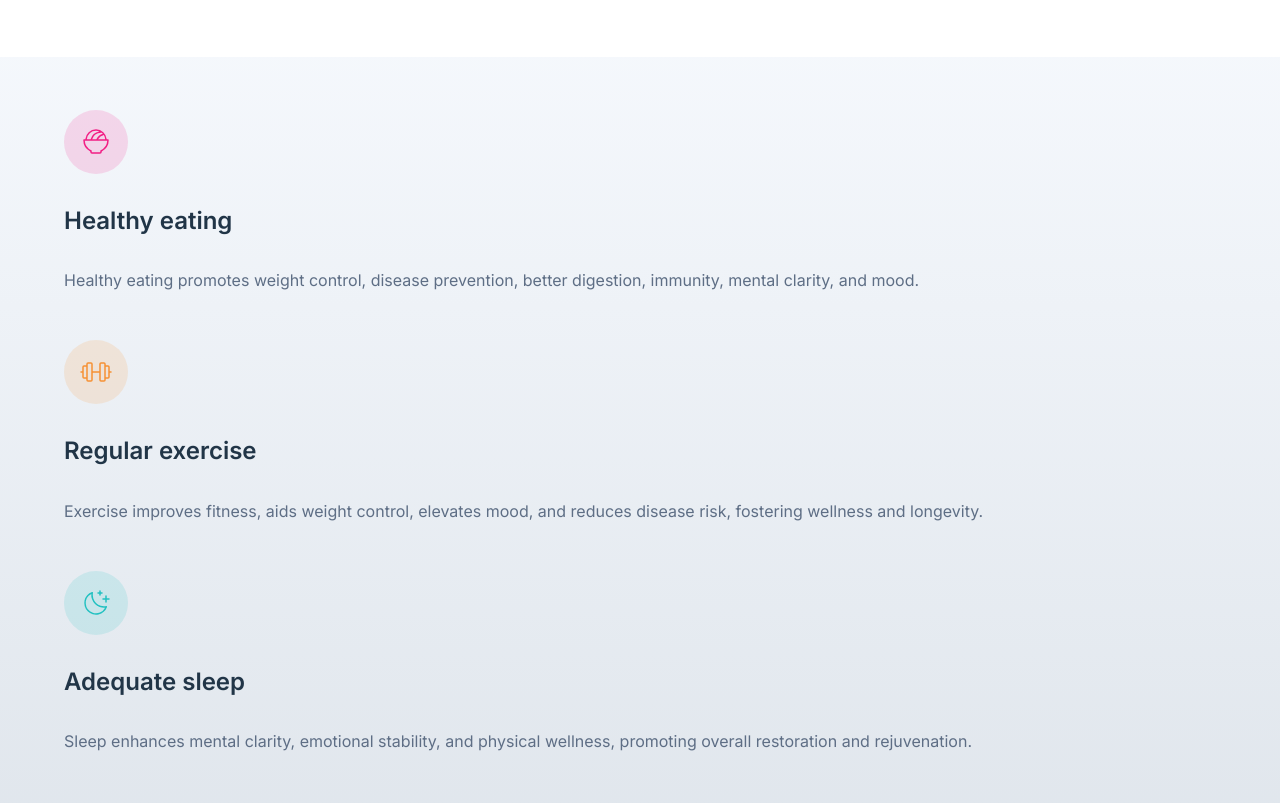
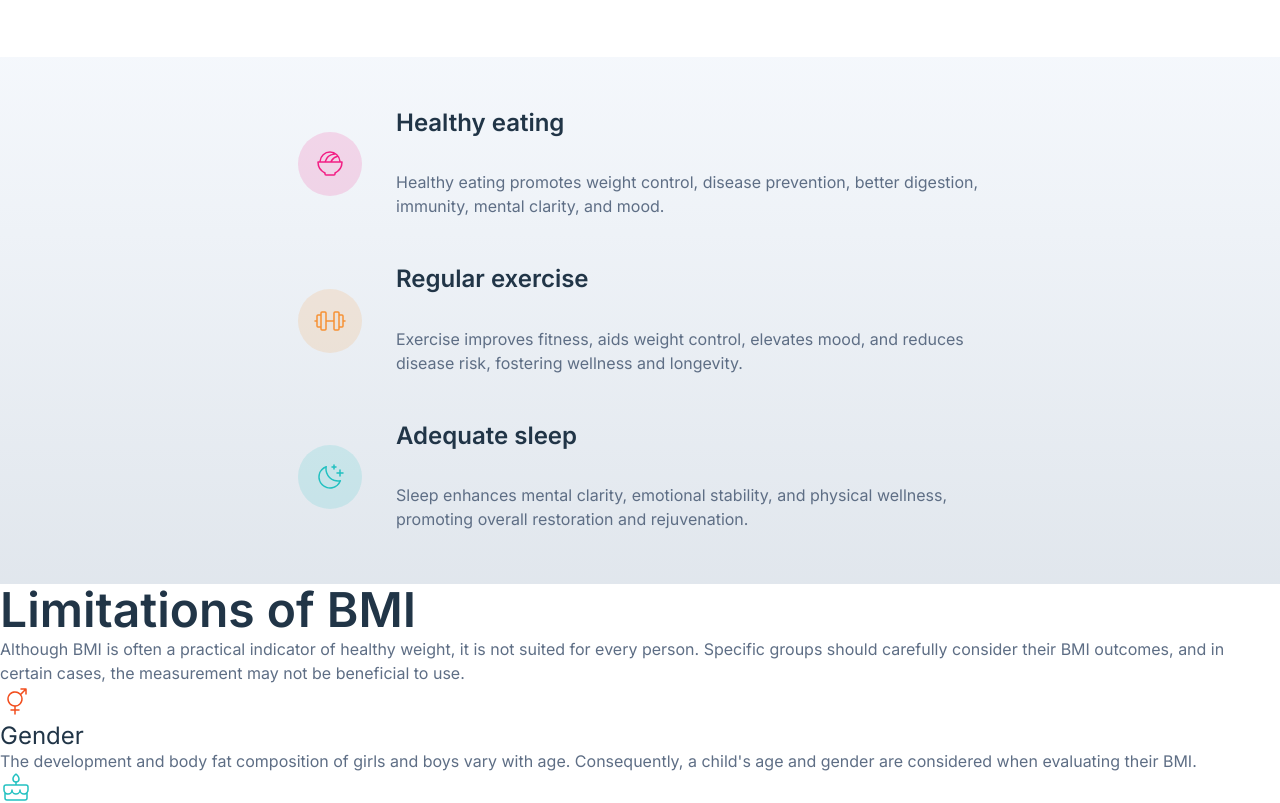
Before and after one commit to KarenDouglas/bmi-calculator, a React (Vite) app in the folder client/: page / in a window 1280 px wide. Shown: the part 1282-2085 px from the top of the page. Built offline with nearby package versions, Linux system fonts and the light colour scheme.

Commit message:
styled advice component for tablet screens

```diff
--- a/client/src/assets/css/adviceStyles.css
+++ b/client/src/assets/css/adviceStyles.css
@@ -10,7 +10,7 @@
     font-weight: var(--semiBold);
 }
 .advice-section>section{
-    width: 90%;
+    max-width: 90%;
     margin: 0 auto;
     display: flex;
     flex-direction: column;
@@ -20,8 +20,23 @@
     height: 64px;
     width: 64px;
 }
-.advice-section>section>section{
+.advice-section>section section{
     display: flex;
+    max-width: 327px;
     flex-direction: column;
     gap: 34px;
 }
+
+@media (min-width: 450px) {
+    .advice-section>section{
+        flex-direction: row;
+        justify-content: space-between;
+        max-width:686px;
+        align-items: center;
+    }
+
+    .advice-section>section section{
+        max-width: 586px;
+
+    }
+}
```
